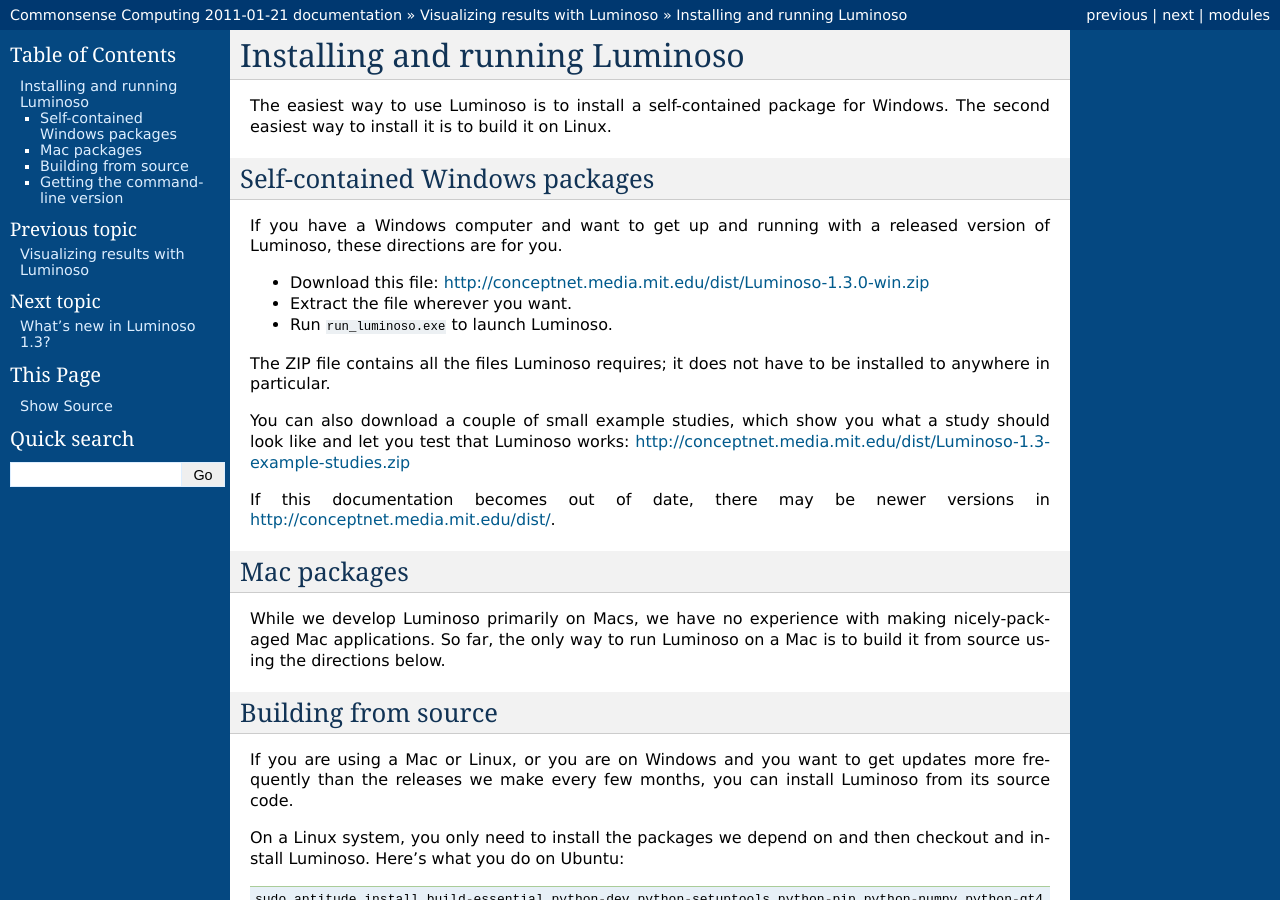
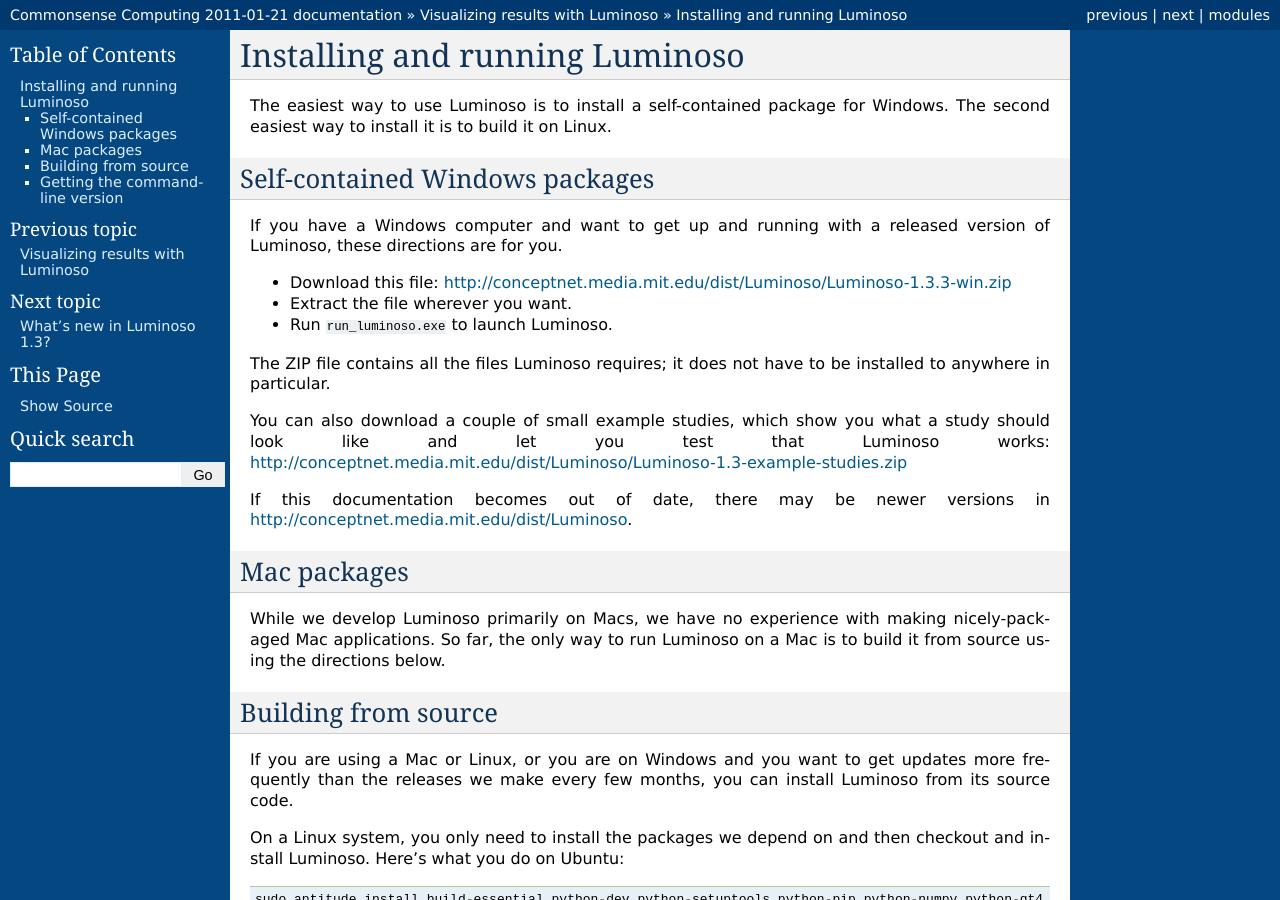
Before and after one commit to commonsense/omcs, a Sphinx documentation site: the page built from docs/luminoso/install.rst, in a window 1280 px wide and 900 px high. Built offline with Sphinx 7.4.7, drawn with Linux system fonts in a browser that asks for light colours; pages that are not in the unit, such as notebooks, are missing from menus; some of the changed lines change nothing that is shown.

Commit message:
Update download links for Luminoso.

```diff
--- a/docs/luminoso/install.rst
+++ b/docs/luminoso/install.rst
@@ -12,7 +12,7 @@
 If you have a Windows computer and want to get up and running with a released
 version of Luminoso, these directions are for you.
 
-- Download this file: http://conceptnet.media.mit.edu/dist/Luminoso-1.3.0-win.zip
+- Download this file: http://conceptnet.media.mit.edu/dist/Luminoso/Luminoso-1.3.3-win.zip
 - Extract the file wherever you want.
 - Run :file:`run_luminoso.exe` to launch Luminoso.
 
@@ -20,10 +20,10 @@
 installed to anywhere in particular.
 
 You can also download a couple of small example studies, which show you what a
-study should look like and let you test that Luminoso works: http://conceptnet.media.mit.edu/dist/Luminoso-1.3-example-studies.zip
+study should look like and let you test that Luminoso works: http://conceptnet.media.mit.edu/dist/Luminoso/Luminoso-1.3-example-studies.zip
 
 If this documentation becomes out of date, there may be newer versions in
-http://conceptnet.media.mit.edu/dist/.
+http://conceptnet.media.mit.edu/dist/Luminoso.
 
 Mac packages
 ------------
```
